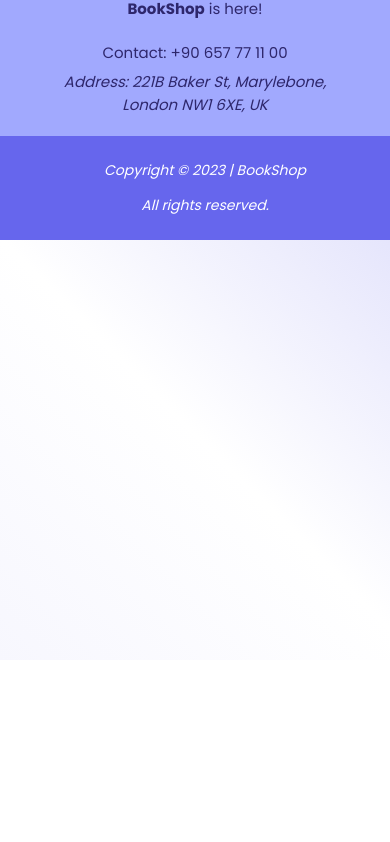
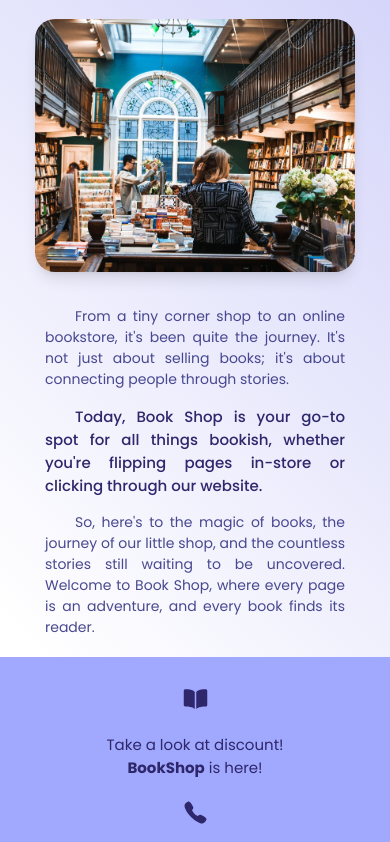
Before and after one commit to semanurbilada/term-project-website, a website built with Vite: page src/html/about.html in a window 390 px wide. Shown: the part 184-1026 px from the top of the page. Before the commit the page ends 844 px from the top, so only its background shows below. Built offline with nearby package versions, Linux system fonts and the light colour scheme.

Commit message:
Edit footer and project outline

```diff
--- a/src/css/about.css
+++ b/src/css/about.css
@@ -0,0 +1,94 @@
+/* About */
+.about {
+    width: 100%;
+    height: 100vh;
+    display: flex;
+    align-items: center;
+    justify-content: center;
+}
+
+.about h2 {
+    font-size: 60px;
+    font-weight: 300;
+    color: var(--text);
+}
+
+.about-content {
+    display: flex;
+    align-items: center;
+    justify-content: center;
+}
+
+.about-content img {
+    width: 600px;
+    height: auto;
+    border-radius: 20px;
+    box-shadow: 0 10px 15px -3px rgb(0 0 0 / 0.1), 0 4px 6px -4px rgb(0 0 0 / 0.1);
+}
+
+.about-content-text {
+    z-index: 50;
+    margin-left: -40px;
+    padding: 10px 20px;
+    border-radius: 10px;
+    font-size: 16px;
+    color: var(--text-dark);
+    background-color: white;
+    box-shadow: 0 10px 15px -3px rgb(0 0 0 / 0.1), 0 4px 6px -4px rgb(0 0 0 / 0.1);;
+}
+
+.about-content-text p:nth-child(2) {
+    font-size: 17px;
+    font-weight: 500;
+    color: var(--border);
+}
+
+/* Responsive */
+@media screen and (max-width: 1024px) {
+    .about h2 {
+        font-size: 40px;
+    }
+
+    .about-content {
+        display: flex;
+        flex-direction: column;
+        align-items: center;
+        justify-content: center;
+        gap: 15px;
+        text-align: justify;
+        text-indent: 30px;
+    }
+
+    .about img {
+        width: 100%;
+        height: 50vh;
+        object-fit: cover;
+    }
+
+    .about-content-text {
+        margin-left: 0;
+        font-size: 14px;
+        padding: 5px 10px;
+        background-color: transparent;
+        box-shadow: none;
+    }
+
+    .about-content-text p:nth-child(2) {
+        font-size: 15px;
+    }
+}
+
+@media screen and (max-width: 768px) {
+    .about {
+        height: min-content;
+    }
+
+    .about h2 {
+        font-size: 30px;
+        font-weight: 400;
+    }
+
+    .about img {
+        height: 30vh;
+    }
+}
--- a/src/css/global.css
+++ b/src/css/global.css
@@ -9,7 +9,7 @@
 
     --navbar-scroll: rgba(102, 102, 237, 1);
 
-    --text-light: #EAE7FA;
+    --text-light: rgb(234, 231, 250);
     --text: rgba(53, 53, 131, 0.7);
     --text-dark: rgba(53, 53, 131, 0.9);
 
@@ -79,9 +79,12 @@ body {
     text-align: center;
     background: linear-gradient(
         45deg,
-        rgba(102, 102, 237, 0.2), /* bg-light */
+        /* rgba(102, 102, 237, 0.2),
+        rgb(234, 231, 250),
+        rgba(102, 102, 237, 0.7)  */
+        rgba(102, 102, 237, 0.3),
         rgb(255, 255, 255),
-        rgba(102, 102, 237, 0.7) /* bg-dark */
+        rgba(102, 102, 237, 0.9)
     );
     background-size: 400% 400%;
 	animation: gradient 10s ease-out infinite;
@@ -100,7 +103,6 @@ body {
 }
 
 .container {
-    width: 100%;
     margin-right: auto;
     margin-left: auto;
     padding-right: 1rem;
@@ -131,6 +133,7 @@ body {
     }
 }
 
+/* Add and disable default properties */
 h1 {
     font-family: Poppins;
     font-weight: 400;
@@ -182,7 +185,6 @@ header .container {
     align-items: center;
     justify-content: center;
     gap: 3px;
-    text-decoration: none;
     transition: 0.5s;
 }
 
@@ -214,7 +216,6 @@ header .container {
 .navbar-icons li {
     color: white;
     cursor: pointer;
-    list-style-type: none;
 }
 
 .sub-navbar {
@@ -231,7 +232,6 @@ header .container {
     flex-direction: row;
     align-items: center;
     justify-content: space-between;
-    list-style-type: none;
     padding-inline-start: 0px;
 }
 
@@ -265,7 +265,7 @@ header .container {
 
 .footer-top .container {
     width: auto;
-    padding: 20px 10px;
+    padding: 30px 10px;
     border-radius: 25px;
     background-color: var(--navbar-light);
     box-shadow: 0 25px 50px -12px rgb(0 0 0 / 0.25);
@@ -280,17 +280,20 @@ header .container {
 
 .footer-top ul li {
     width: 30%;
-    list-style-type: none;
+}
+
+.footer-top ion-icon {
+    font-size: 25px;
 }
 
 .footer-bottom {
-    width: 100%;
     color: white;
     margin-top: -40px;
-    padding: 40px 0 10px;
+    padding: 45px 0 10px;
     background-color: var(--navbar-dark);
 }
 
+/* Responsive */
 @media (max-width: 768px) {
     h1 {
         font-size: 30px;
@@ -336,6 +339,8 @@ header .container {
 
     .footer-top {
         width: 100%;
+        position: static;
+        z-index: 0;
         border-radius: 0;
         background-color: var(--navbar-light);
     }
--- a/src/html/about.html
+++ b/src/html/about.html
@@ -58,22 +58,42 @@
             </div>
         </header>
 
+        <section class="about">
+            <div class="container">
+                <h2>Our Story is here;</h2>
+                <div class="about-content">
+                    <img src="../../public/images/about.jpg" alt="About">
+                    <div class="about-content-text">
+                        <p>From a tiny corner shop to an online bookstore, it's been quite the journey. It's not just about selling books; it's about connecting people through stories.</p>
+                        <p>Today, Book Shop is your go-to spot for all things bookish, whether you're flipping pages in-store or clicking through our website.</p>
+                        <p>So, here's to the magic of books, the journey of our little shop, and the countless stories still waiting to be uncovered. Welcome to Book Shop, where every page is an adventure, and every book finds its reader.</p>
+                    </div>
+                </div>
+            </div>
+        </section>
+
         <footer class="footer">
             <section class="footer-top">
                 <div class="container">
                     <ul>
                         <li>
-                            <p>Take a look at discount!</p>
-                            <p><strong> BookShop</strong> is here!</p>
+                            <ion-icon name="book"></ion-icon>
+                            <p><a href="../html/shop.html">
+                                Take a look at discount!
+                                <br>
+                                <strong>BookShop</strong> is here!
+                            </a></p>
                         </li>
 
                         <li>
-                            <a href="#">
-                            Contact: +90 657 77 11 00
-                            </a>
+                            <ion-icon name="call"></ion-icon>
+                            <p><a href="tel:...">
+                                Contact: +90 657 77 11 00
+                            </a></p>
                         </li>
 
                         <li>
+                            <ion-icon name="location"></ion-icon>
                             <address>
                             Address: 221B Baker St, Marylebone, London NW1 6XE, UK
                             </address>
@@ -84,8 +104,11 @@
 
             <section class="footer-bottom">
                 <div class="container">
-                    <p><i>Copyright © 2023 | BookShop</i></p>
-                    <p><i>All rights reserved.</i></p>
+                    <p><i>
+                        Copyright © 2023 | BookShop
+                        <br>
+                        All rights reserved.
+                    </i></p>
                 </div>
             </section>
         </footer>
```
Also changed, not shown: index.html (+22 -9 lines), src/css/blog.css (+8 -0 lines), src/css/style.css (+19 -0 lines), src/css/support.css (+8 -0 lines), src/html/blog.html (+19 -7 lines), src/html/cart.html (+16 -7 lines), src/html/contact.html (+16 -7 lines), src/html/favourites.html (+16 -7 lines), src/html/login.html (+16 -7 lines), src/html/shop.html (+16 -7 lines), src/html/signup.html (+16 -7 lines), src/html/support.html (+20 -7 lines), public/images/about.jpg (added).
